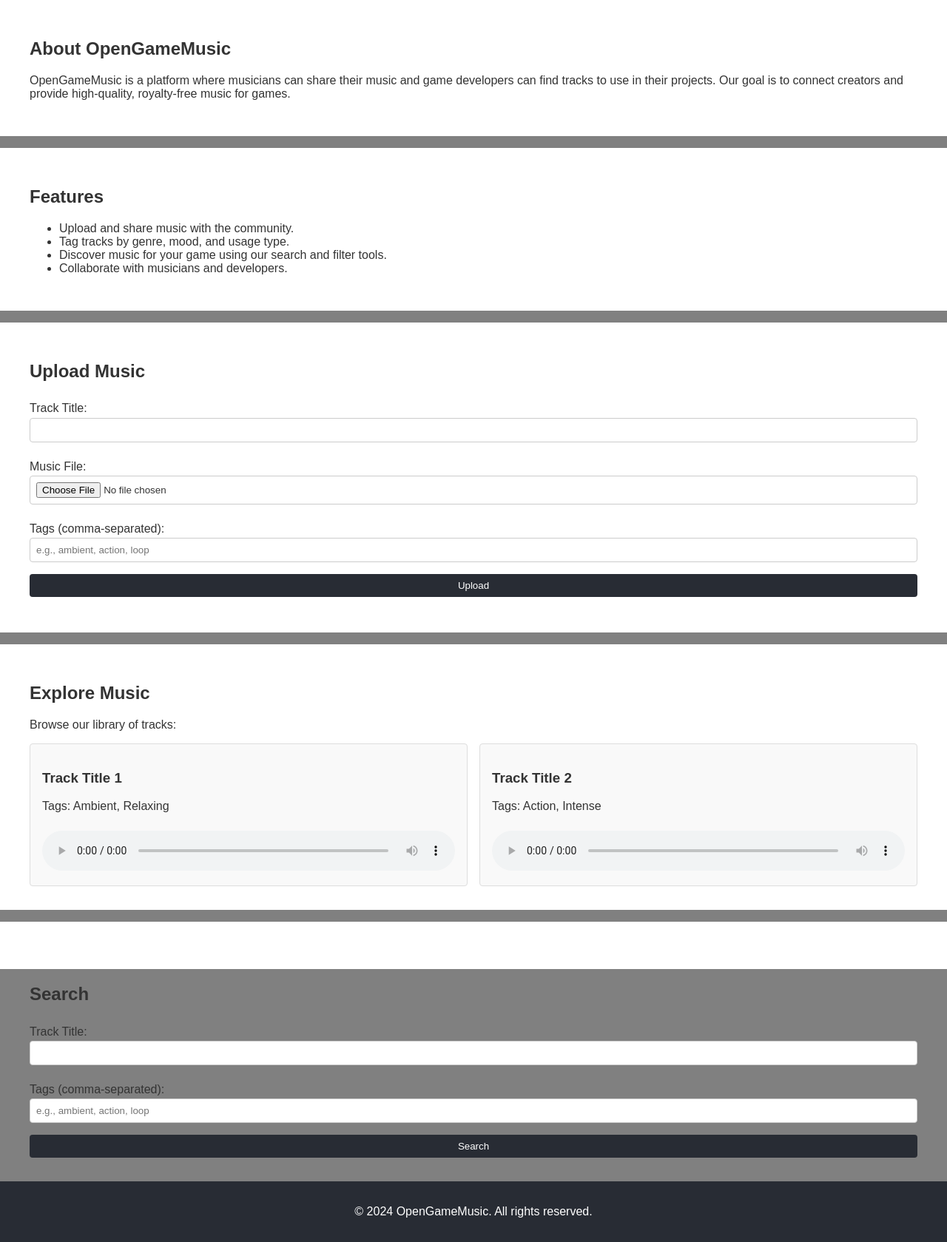
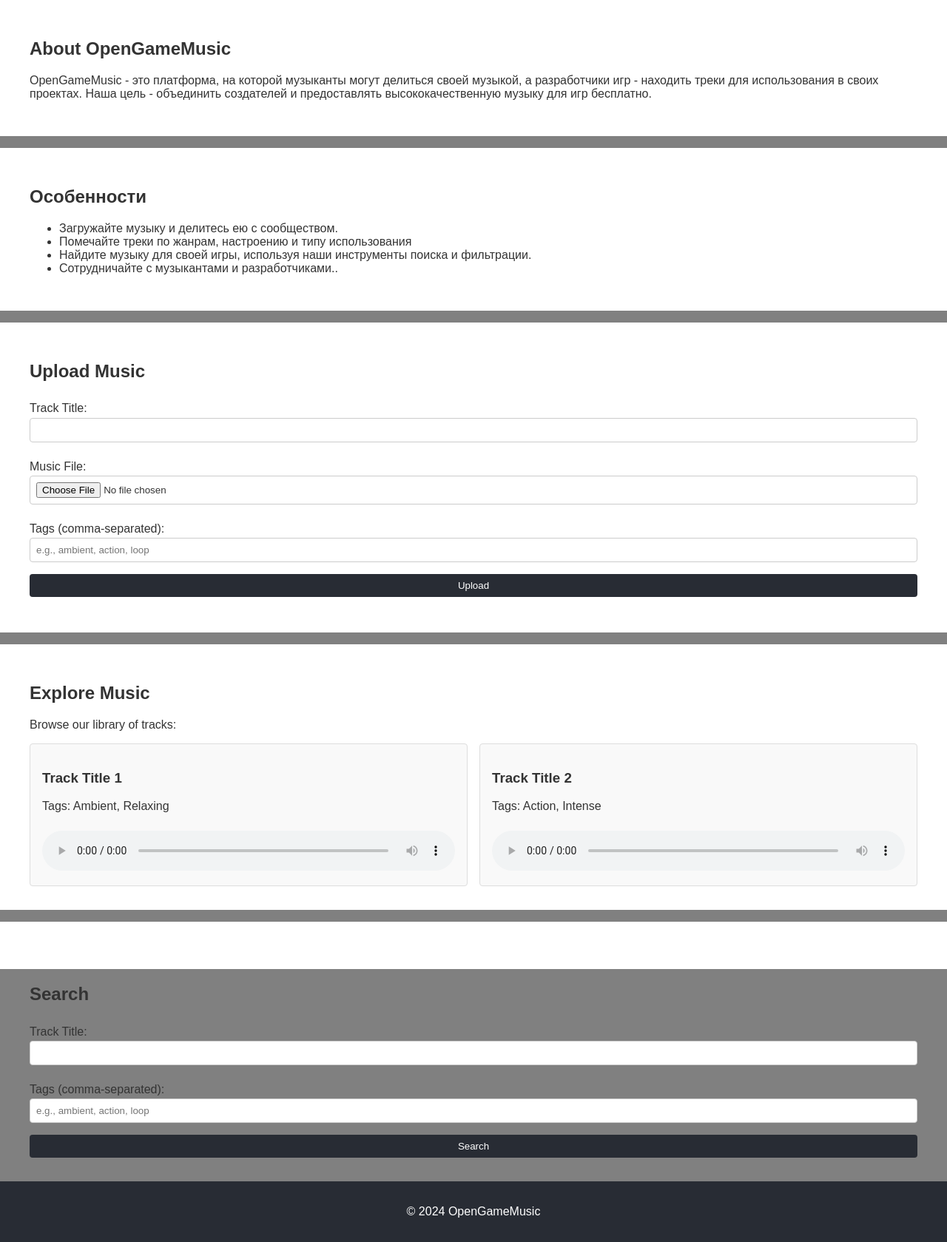
Before and after one commit to gerazaxel/OpenGameMusic, a Flask app: page / in a window 1280 px wide. Shown: the part 69-1748 px from the top of the page at 74% size. Run offline with Flask 3, Linux system fonts and the light colour scheme.

Commit message:
Update index.html

```diff
--- a/templates/index.html
+++ b/templates/index.html
@@ -4,7 +4,7 @@
     <meta charset="UTF-8">
     <meta name="viewport" content="width=device-width, initial-scale=1.0">
     <title>OpenGameMusic</title>
-    <link rel="stylesheet" href="style.css">
+    <link rel="stylesheet" href="/style.css">
 </head>
 <body>
     <header>
@@ -25,18 +25,18 @@
         <section id="about" class="section">
             <div class="container">
                 <h2>About OpenGameMusic</h2>
-                <p>OpenGameMusic is a platform where musicians can share their music and game developers can find tracks to use in their projects. Our goal is to connect creators and provide high-quality, royalty-free music for games.</p>
+                <p>OpenGameMusic - это платформа, на которой музыканты могут делиться своей музыкой, а разработчики игр - находить треки для использования в своих проектах. Наша цель - объединить создателей и предоставлять высококачественную музыку для игр бесплатно.</p>
             </div>
         </section>
 
         <section id="features" class="section">
             <div class="container">
-                <h2>Features</h2>
+                <h2>Особенности</h2>
                 <ul>
-                    <li>Upload and share music with the community.</li>
-                    <li>Tag tracks by genre, mood, and usage type.</li>
-                    <li>Discover music for your game using our search and filter tools.</li>
-                    <li>Collaborate with musicians and developers.</li>
+                    <li>Загружайте музыку и делитесь ею с сообществом.</li>
+                    <li>Помечайте треки по жанрам, настроению и типу использования</li>
+                    <li>Найдите музыку для своей игры, используя наши инструменты поиска и фильтрации.</li>
+                    <li>Сотрудничайте с музыкантами и разработчиками..</li>
                 </ul>
             </div>
         </section>
@@ -103,7 +103,7 @@
 
     <footer>
         <div class="container">
-            <p>&copy; 2024 OpenGameMusic. All rights reserved.</p>
+            <p>&copy; 2024 OpenGameMusic</p>
         </div>
     </footer>
 </body>
```
